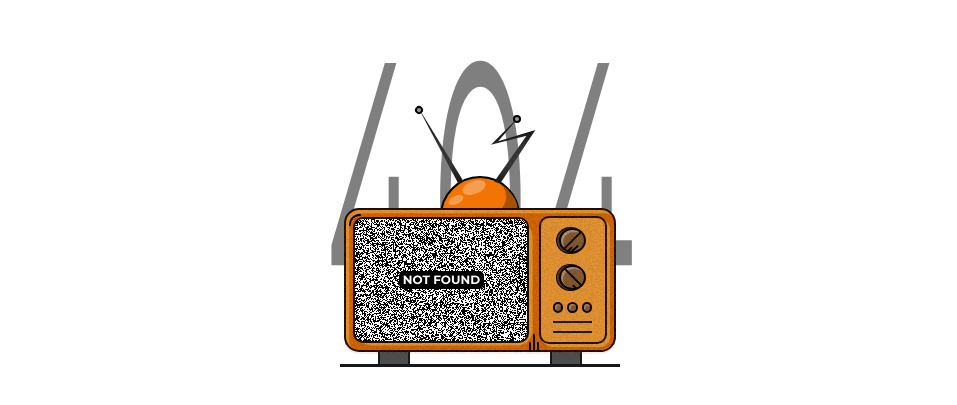
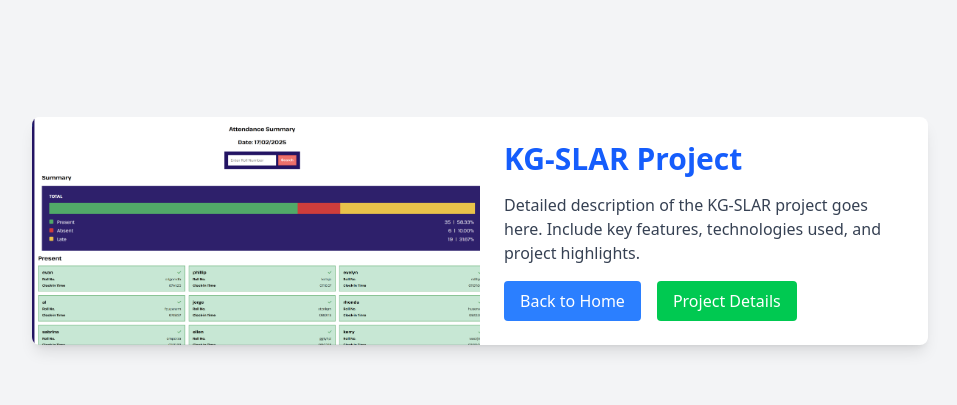
Before and after one commit to Kite-IPS/Ips_Portfolio, a React (Vite) app in the folder Client/: page /kgslar in a window 1280 px wide. Before the commit this address had no page. Shown: the part 169-574 px from the top of the page, without its empty margins (160-1117 px from the left). Built offline with nearby package versions, Linux system fonts and the light colour scheme.

Commit message:
bug fixed in the landing page by yogesh :)

```diff
--- a/Client/src/App.jsx
+++ b/Client/src/App.jsx
@@ -3,8 +3,13 @@ import { BrowserRouter as Router, Routes, Route} from "react-router-dom"
 import LandingPage from './Pages/LandingPage'
 import CustomErrorPage from './Pages/CustomErrorPage'
 import JoinCommunity from './Pages/JoinCommunity'
+import Project_submission from './Pages/Project_submission'
 
-import Project_submission from './Pages/Project_submission'
+// Import the new project page components
+import Kgslar from './Pages/Kgslar'
+import Kgcar from './Pages/Kgcar'
+import Kgaps from './Pages/Kgaps'
+
 const App = () => {
   return (
     <>
@@ -14,6 +19,11 @@ const App = () => {
           <Route path="/" element={<LandingPage />} />
           <Route path="/join-community" element={<JoinCommunity />} />
           <Route path="/project-submission" element={<Project_submission />} />
+
+          {/* New project routes */}
+          <Route path="/kgslar" element={<Kgslar />} />
+          <Route path="/kgcar" element={<Kgcar />} />
+          <Route path="/kgaps" element={<Kgaps />} />
         </Routes>
       </Router>
     </>
--- a/Client/src/Components/ProjectCard.jsx
+++ b/Client/src/Components/ProjectCard.jsx
@@ -9,9 +9,9 @@ import KGAPS from '../assets/KG-APS.jpg';
 const ProjectCard = ({ name, description }) => {
     // Mapping project names to their respective route paths
     const projectRoutes = {
-        "KG-SLAR": "/projects/kg-slar",
-        "KG-CAR": "/projects/kg-car",
-        "KG-APS": "/projects/kg-aps"
+        "KG-SLAR": "/kgslar",
+        "KG-CAR": "/kgcar",
+        "KG-APS": "/kgaps"
     };
 
     return (
--- a/Client/src/Pages/Kgaps.jsx
+++ b/Client/src/Pages/Kgaps.jsx
@@ -0,0 +1,9 @@
+import React from 'react'
+
+const Kgaps = () => {
+  return (
+    <div>Kgaps</div>
+  )
+}
+
+export default Kgaps
--- a/Client/src/Pages/Kgcar.jsx
+++ b/Client/src/Pages/Kgcar.jsx
@@ -0,0 +1,9 @@
+import React from 'react'
+
+const Kgcar = () => {
+  return (
+    <div>Kgcar</div>
+  )
+}
+
+export default Kgcar
--- a/Client/src/Pages/Kgslar.jsx
+++ b/Client/src/Pages/Kgslar.jsx
@@ -0,0 +1,44 @@
+import React from 'react';
+import { Link } from 'react-router-dom';
+import KGSLAR from '../assets/KG-SLAR.png';
+
+const Kgslar = () => {
+  return (
+    <div className="min-h-screen bg-gray-100 flex flex-col items-center justify-center p-4">
+      <div className="max-w-4xl w-full bg-white shadow-lg rounded-lg overflow-hidden">
+        <div className="md:flex">
+          <div className="md:w-1/2">
+            <img
+              src={KGSLAR}
+              alt="KG-SLAR Project"
+              className="w-full h-full object-cover"
+            />
+          </div>
+          <div className="md:w-1/2 p-6">
+            <h1 className="text-3xl font-bold mb-4 text-blue-600">KG-SLAR Project</h1>
+            <p className="text-gray-700 mb-4">
+              Detailed description of the KG-SLAR project goes here.
+              Include key features, technologies used, and project highlights.
+            </p>
+            <div className="flex space-x-4">
+              <Link
+                to="/"
+                className="px-4 py-2 bg-blue-500 text-white rounded hover:bg-blue-600 transition"
+              >
+                Back to Home
+              </Link>
+              <a
+                href="#"
+                className="px-4 py-2 bg-green-500 text-white rounded hover:bg-green-600 transition"
+              >
+                Project Details
+              </a>
+            </div>
+          </div>
+        </div>
+      </div>
+    </div>
+  );
+};
+
+export default Kgslar;
```
